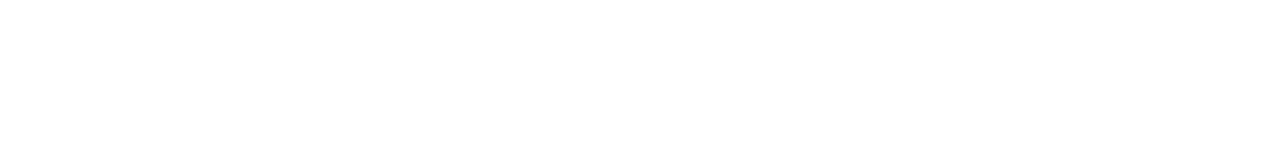
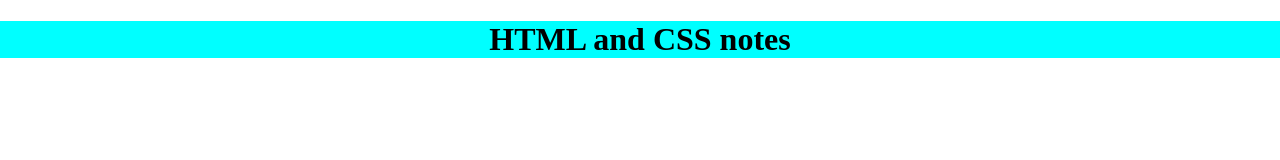
Before and after one commit to simonhm31/HTML-and-CSS-notes, a plain HTML site: page index.html in a window 1280 px wide. Drawn offline with Linux system fonts and the light colour scheme.

Commit message:
we;GLmge

```diff
--- a/index.html
+++ b/index.html
@@ -6,10 +6,10 @@
     <title>HTML notes</title>
     <link rel="icon" type="image/ico" href="./favicon.ico">
     <link rel="stylesheet" href="./normalize.css">
+    <link rel="stylesheet" href="./styles.css">
 </head>
 <body>
-
-
+    <h1>HTML and CSS notes</h1>
 
 
 
--- /dev/null
+++ b/styles.css
@@ -0,0 +1,8 @@
+html {
+    margin: auto;
+    text-align: center;
+}
+
+h1 {
+    background-color: aqua;
+}
```
